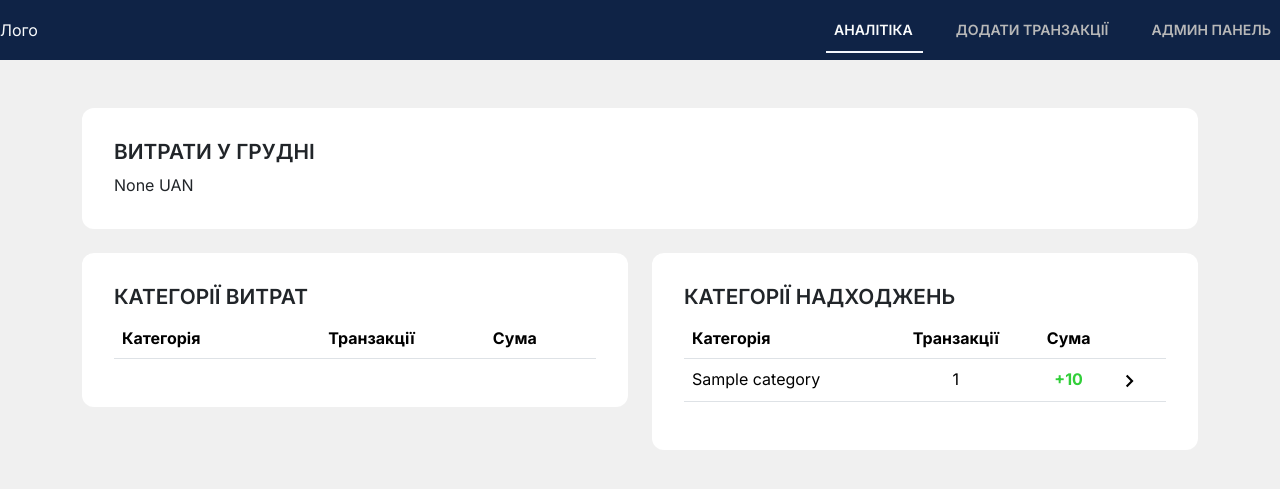
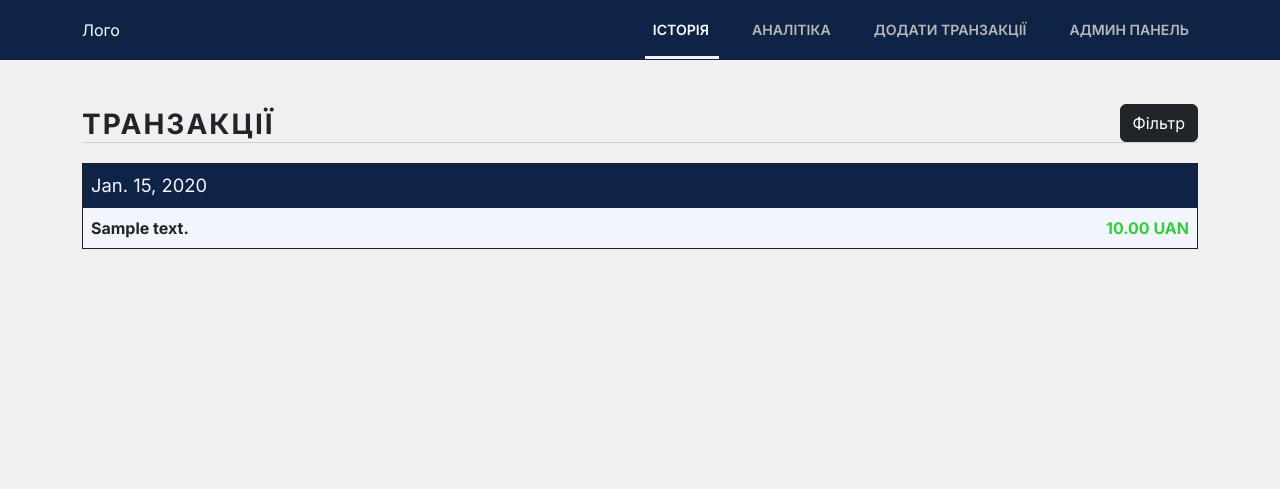
Before and after one commit to Igor231321/tracker, a Django app: page / in a window 1280 px wide. Shown: the top 489 px of the page. Run offline with Django 5.2, Linux system fonts and the light colour scheme; tables that the repository leaves empty hold one stand-in row (values such as "Sample post"); lists and menus that the app fills with data are empty; some libraries are stand-ins or nearby versions.

Commit message:
The transactions filter on site

```diff
--- a/static/css/home.css
+++ b/static/css/home.css
@@ -29,7 +29,6 @@
     grid-template-columns: auto 1fr;
     justify-content: end;
     align-items: center;
-    max-width: 1400px;
     height: 60px;
     margin: 0 auto;
 }
@@ -72,8 +71,8 @@
 .nav-link::before {
     content: '';
     position: absolute;
-    bottom: 0px;
-    height: 2px;
+    bottom: -6px;
+    height: 3px;
     left: 1%;
     width: 100%;
     background: var(--altbackground);
@@ -124,6 +123,8 @@
     background: #fff;
     border-radius: 12px;
     padding: 2rem;
+    /* box-shadow: 0 4px 12px #202020; */
+    box-shadow: 0 .5rem 1.5rem rgba(0, 0, 0, 0.3);
 }
 
 .box__title {
@@ -134,8 +135,6 @@
     text-transform: uppercase;
     font-size: 1.3rem;
 }
-
-.box__text {}
 
 .text-green {
     color: #31cf39 !important;
@@ -159,5 +158,96 @@
     color: #202020;
     border-color: #202020;
     background-color: #fff;
+}
 
+.arhiv-card+.arhiv-card {
+    margin-top: 10px;
 }
+
+.arhiv-card {
+    border: 1px solid #202020;
+}
+
+.arhiv-header {
+    background-color: var(--foreground);
+    color: var(--altbackground);
+    font-size: 1.15rem;
+    padding: 8px;
+}
+
+.arhiv-body {
+    padding: 8px;
+    background-color: var(--altbackground);
+}
+
+.arhiv__item {
+    display: flex;
+    justify-content: space-between;
+}
+
+.arhiv__description {
+    font-weight: 700;
+}
+
+.arhiv__amount {
+    font-weight: 700;
+}
+
+.col-header {
+    display: flex;
+    align-items: end;
+    justify-content: space-between;
+    border-bottom: 1px solid hsl(0 0% 82% / 1);
+    margin: 20px 0;
+}
+
+.col__title {
+    font-weight: 700;
+    letter-spacing: 2px;
+    font-size: 28px;
+    text-transform: uppercase;
+    margin-bottom: 0;
+}
+
+.filters {
+    display: flex;
+    column-gap: 18px;
+}
+
+.filters__text {
+    font-weight: 500;
+    text-decoration: none;
+    text-transform: uppercase;
+    font-size: 14px;
+    border-bottom: 1px solid transparent;
+    color: #797979;
+    transition: all .2s ease-in-out;
+    position: relative;
+}
+
+.filters__text::after {
+    content: "";
+    position: absolute;
+    width: 100%;
+    height: 1px;
+    background: #000;
+    bottom: -2px;
+    left: 0;
+    opacity: 0;
+    transition: all .2s ease-in-out;
+}
+
+.filters__text:hover::after,
+.filters__text.active::after,
+.filters__text:hover,
+.filters__text.active {
+    opacity: 1;
+    color: #000;
+}
+
+.offcanvas__title {
+    text-transform: uppercase;
+    font-size: 1.1rem;
+    /* color: #f9fbfc; */
+    margin-top: 20px;
+}
--- a/templates/base.html
+++ b/templates/base.html
@@ -12,11 +12,11 @@
 
     {% endblock %}
 
-    <title>Document</title>
+    <title>{% block title %} {% endblock %}</title>
   </head>
   <body>
-    <header class="header">
-      <nav class="nav-container">
+    <header class="header ">
+      <nav class="nav-container container">
         <div class="nav-container__left">Лого</div>
 
         <div class="nav-container__menu">
@@ -29,7 +29,8 @@
           </button> {% endcomment %}
 
           <div class="nav-container__links">
-            <a class="nav-link {% if request.resolver_match.view_name == 'tracker:index' %}active{% endif %}" href="{% url 'tracker:index' %}">Аналітіка</a>
+            <a class="nav-link {% if request.resolver_match.view_name == 'tracker:index' %}active{% endif %}" href="{% url 'tracker:index' %}">Історія</a>
+            <a class="nav-link {% if request.resolver_match.view_name == 'tracker:analytics' %}active{% endif %}" href="{% url 'tracker:analytics' %}">Аналітіка</a>
             <a class="nav-link {% if 'create' in request.path %}active{% endif %}" href="{% url 'tracker:create' %}">Додати транзакції</a>
             <a class="nav-link" href="{% url 'admin:index' %}">Админ панель</a>
           </div>
--- a/tracker/admin.py
+++ b/tracker/admin.py
@@ -15,3 +15,4 @@
     list_filter = ["amount", "date", "category", "operation"]
     search_fields = ["description", "amount"]
     date_hierarchy = "date"
+    list_editable = ["amount", "operation"]
--- a/tracker/models.py
+++ b/tracker/models.py
@@ -56,6 +56,7 @@
         db_table = 'transaction'
         verbose_name = "Транзакція"
         verbose_name_plural = "Транзакції"
+        ordering = ["-date"]
 
     def __str__(self):
         return self.description
--- a/tracker/templates/tracker/index.html
+++ b/tracker/templates/tracker/index.html
@@ -1,88 +1,101 @@
 {% extends 'base.html' %}
 {% load static %}
 
+{% block title %}
+Історія транзакцій
+{% endblock title %}
+
+
+
 {% block content %}
-  <main class="container mt-5">
-    <section class="row g-4">
+  <div class="container mt-4">
+    <div class="row">
       <div class="col-12">
-        <div class="box">
-          <div class="row">
-            <div class="col-4">
-              <h4 class="box__title">Витрати у грудні</h4>
-              <p class="box__text">{{ transations_expense_total.total_sum }} UAN</p>
+        <div class="col-header">
+          <h1 class="col__title">Транзакції</h1>
+
+          <button class="btn btn-dark" type="button" data-bs-toggle="offcanvas" data-bs-target="#offcanvasWithBothOptions" aria-controls="offcanvasWithBothOptions">Фільтр</button>
+        </div>
+
+        {% if grouped_transactions %}
+          {% for date, transactions in grouped_transactions.items %}
+            <div class="arhiv-card">
+              <div class="arhiv-header">{{ date }}</div>
+              <div class="arhiv-body">
+                {% for transaction in transactions %}
+                  <div class="arhiv__item">
+                    <span class="arhiv__description">{{ transaction.description }}</span>
+                    {% if transaction.operation == 'income' %}
+                      <span class="arhiv__amount text-green">{{ transaction.amount }} UAN</span>
+                    {% else %}
+                      <span class="arhiv__amount">-{{ transaction.amount }} UAN</span>
+                    {% endif %}
+                  </div>
+                {% endfor %}
+              </div>
             </div>
-          </div>
+          {% endfor %}
+        {% else %}
+          <p class="fw-bold fs-5">Транзакції не знайдено</p>
+        {% endif %}
+      </div>
+    </div>
+  </div>
+
+  <div class="offcanvas offcanvas-end" data-bs-scroll="true" tabindex="-1" id="offcanvasWithBothOptions" aria-labelledby="offcanvasWithBothOptionsLabel">
+    <div class="offcanvas-header">
+      <h5 class="offcanvas-title" id="offcanvasWithBothOptionsLabel">Фільтр</h5>
+      <button type="button" class="btn-close" data-bs-dismiss="offcanvas" aria-label="Close"></button>
+    </div>
+    <div class="offcanvas-body">
+      <form action="{% url 'tracker:index' %}" method="get" class="row">
+
+        <div class="col-12">
+          <h6 class="offcanvas__title">Тип транзакції</h6>
+          {% comment %} <a href="{% url 'tracker:index' %}?query=income" class="filters__text {% if 'income' in request.GET.query %}active{% endif %}">Прибуток</a>
+          <a href="{% url 'tracker:index' %}?query=expense" class="filters__text {% if 'expense' in request.GET.query %}active{% endif %}">Витрати</a> {% endcomment %}
+          <input type="radio" class="btn-check" name="operation" id="btn-check-default" value="default"
+          {% if "default" in request.GET.operation or not request.GET.operation %}checked{% endif %}
+          />
+          <label class="btn btn-outline-dark mb-3" for="btn-check-default">Усі</label>
+
+          <input type="radio" class="btn-check" name="operation" id="btn-check-income" value="income"
+          {% if "income" in request.GET.operation %}checked{% endif %}
+          />
+          <label class="btn btn-outline-dark mb-3" for="btn-check-income">Прибуток</label>
+
+          <input type="radio" class="btn-check" name="operation" id="btn-check-expense" value="expense"
+          {% if "expense" in request.GET.operation %}checked{% endif %}/>
+          <label class="btn btn-outline-dark mb-3" for="btn-check-expense">Витрати</label>
         </div>
-      </div>
+        {% comment %} <input type="hidden" name="q" value="request.GET." /> {% endcomment %}
 
-      <div class="col-6">
-        <div class="box">
-          <h2 class="box__title">Категорії витрат</h2>
+        <div class="col-12">
+          <h6 class="offcanvas__title">Категорія</h6>
+          {% for category in categorys %}
+            <input
+              type="checkbox"
+              class="btn-check"
+              name="category"
+              id="btn-check-{{ category.id }}"
+              value="{{ category.slug }}"
+              {% if category.slug in selected_categorys %}checked{% endif %}
+            >
+            <label class="btn btn-outline-dark mb-3" for="btn-check-{{ category.id }}">{{ category.title }}</label>
+          {% endfor %}
+        </div>
 
-          <table class="table table-hover">
-            <thead>
-              <tr>
-                <th scope="col">Категорія</th>
-                <th scope="col" class="text-center">Транзакції</th>
-                <th scope="col" class="text-center">Сума</th>
-                <th scope="col"></th>
-              </tr>
-            </thead>
-            <tbody>
-              {% for category in categories_with_total_expense %}
-                <tr>
-                  <th scope="row" class="fw-normal">{{ category.title }}</th>
-                  <td class="text-center">{{ category.total_transactions }}</td>
-                  <td class="text-center">-{{ category.total_amount }}</td>
-                  <td>
-                    <a href="{% url 'tracker:category_detail' category.slug %}">
-                      <svg xmlns="http://www.w3.org/2000/svg" height="24px" viewBox="0 -960 960 960" width="24px" fill="#000000">
-                        <path d="m501.85-481-186-186L376-727.15 622.15-481 376-234.85 315.85-295l186-186Z" />
-                      </svg>
-                    </a>
-                  </td>
-                </tr>
-              {% endfor %}
-            </tbody>
-          </table>
+        <div class="col-12">
+          <h6 class="offcanvas__title">Період</h6>
+          {% for item in months %}
+            <input type="radio" class="btn-check" name="month" id="btn-check-{{ item.month_num }}" value="{{ item.month_num }}"
+            {% if item.month_num == month %}checked{% endif %}
+            />
+            <label class="btn btn-outline-dark mb-3" for="btn-check-{{ item.month_num }}">{{ item.month_name }}</label>
+          {% endfor %}
         </div>
-      </div>
-
-      <div class="col-6">
-        <div class="box">
-          <h2 class="box__title">Категорії надходжень</h2>
-          {% if categories_with_total_income %}
-            <table class="table table-hover">
-              <thead>
-                <tr>
-                  <th scope="col">Категорія</th>
-                  <th scope="col" class="text-center">Транзакції</th>
-                  <th scope="col" class="text-center">Сума</th>
-                  <th scope="col"></th>
-                </tr>
-              </thead>
-              <tbody>
-                {% for category in categories_with_total_income %}
-                  <tr>
-                    <th scope="row" class="fw-normal">{{ category.title }}</th>
-                    <td class="text-center">{{ category.total_transactions }}</td>
-                    <td class="text-green text-center">+{{ category.total_amount }}</td>
-                    <td>
-                      <a href="{% url 'tracker:category_detail' category.slug %}">
-                        <svg xmlns="http://www.w3.org/2000/svg" height="24px" viewBox="0 -960 960 960" width="24px" fill="#000000">
-                          <path d="m501.85-481-186-186L376-727.15 622.15-481 376-234.85 315.85-295l186-186Z" />
-                        </svg>
-                      </a>
-                    </td>
-                  </tr>
-                {% endfor %}
-              </tbody>
-            </table>
-          {% else %}
-            <p>Надходжень поки що не має</p>
-          {% endif %}
-        </div>
-      </div>
-    </section>
-  </main>
+        <button type="submit" class="btn btn-warning mt-3">Застосувати</button>
+      </form>
+    </div>
+  </div>
 {% endblock %}
--- a/tracker/urls.py
+++ b/tracker/urls.py
@@ -1,11 +1,13 @@
 from django.urls import path
 
 from tracker import views
+
 
 app_name = "tracker"
 
 urlpatterns = [
     path("", views.TransactionListView.as_view(), name="index"),
+    path("analytics/", views.AnalyticsListView.as_view(), name="analytics"),
     path("category/<slug:slug>/", views.CategoryDetailView.as_view(), name="category_detail"),
     path("create/", views.TransactionCreateView.as_view(), name="create")
 ]
--- a/tracker/views.py
+++ b/tracker/views.py
@@ -1,4 +1,5 @@
-from django.db.models import Q, Sum, Count
+from django.db.models import Q, Case, Sum, Count, Value, When
+from django.db.models.functions import ExtractMonth
 from django.urls import reverse_lazy
 from django.views import generic
 
@@ -6,34 +7,49 @@
 from tracker.models import Category, Transaction
 
 
-class TransactionListView(generic.ListView):
+class AnalyticsListView(generic.ListView):
     model = Transaction
-    template_name = "tracker/index.html"
+    template_name = "tracker/analytics.html"
     context_object_name = "transations"
 
     def get_context_data(self, **kwargs):
         context = super().get_context_data(**kwargs)
 
-        categories_with_total_income = Category.objects.annotate(
-            total_amount=Sum(
-                'transactions__amount',
-                filter=Q(transactions__operation=Transaction.Operation.INCOME)  # Условие фильтрации
-            ),
-            total_transactions=Count("transactions")
-        ).filter(total_amount__gt=0).order_by("-total_amount")
+        categories_with_total_income = (
+            Category.objects.annotate(
+                total_amount=Sum(
+                    "transactions__amount",
+                    filter=Q(
+                        transactions__operation=Transaction.Operation.INCOME
+                    ),  # Условие фильтрации
+                ),
+                total_transactions=Count("transactions"),
+            )
+            .filter(total_amount__gt=0)
+            .order_by("-total_amount")
+        )
 
-        categories_with_total_expense = Category.objects.annotate(
-            total_amount=Sum(
-                'transactions__amount',
-                filter=Q(transactions__operation=Transaction.Operation.EXPENSE)  # Условие фильтрации
-            ),
-            total_transactions=Count("transactions")
-        ).filter(total_amount__gt=0).order_by("-total_amount")
+        categories_with_total_expense = (
+            Category.objects.annotate(
+                total_amount=Sum(
+                    "transactions__amount",
+                    filter=Q(
+                        transactions__operation=Transaction.Operation.EXPENSE
+                    ),  # Условие фильтрации
+                ),
+                total_transactions=Count("transactions"),
+            )
+            .filter(total_amount__gt=0)
+            .order_by("-total_amount")
+        )
 
-        context['categories_with_total_income'] = categories_with_total_income
-        context['categories_with_total_expense'] = categories_with_total_expense
 
+        context["categories_with_total_income"] = categories_with_total_income
+        context["categories_with_total_expense"] = categories_with_total_expense
         context["transations_expense_total"] = Transaction.objects.total_expense()
+
+
+
         return context
 
 
@@ -64,3 +80,79 @@
         context["categories"] = Category.objects.all()
         context["operations"] = Transaction.Operation.choices
         return context
+
+
+class TransactionListView(generic.ListView):
+    template_name = "tracker/index.html"
+    context_object_name = "transactions"
+
+    def get_queryset(self):
+        operation = self.request.GET.get("operation")
+        category = self.request.GET.getlist("category")
+        month = self.request.GET.get("month")
+
+        if operation == "default" or not operation:
+            transactions = Transaction.objects.all()
+        elif operation == "income":
+            transactions = Transaction.objects.income()
+        elif operation == "expense":
+            transactions = Transaction.objects.expense()
+
+        if category:
+            transactions = transactions.filter(category__slug__in=category)
+
+        if month:
+            transactions = transactions.filter(date__month=month)
+
+        return transactions
+
+    def get_context_data(self, **kwargs):
+        context = super().get_context_data(**kwargs)
+
+        months_dict = {
+            1: "Січень",
+            2: "Лютий",
+            3: "Березень",
+            4: "Квітень",
+            5: "Травень",
+            6: "Червень",
+            7: "Липень",
+            8: "Серпень",
+            9: "Вересень",
+            10: "Жовтень",
+            11: "Листопад",
+            12: "Грудень",
+        }
+
+        transaction_month = (
+            Transaction.objects.annotate(month_num=ExtractMonth("date"))
+            .annotate(
+                month_name=Case(
+                    *[
+                        When(month_num=num, then=Value(name))
+                        for num, name in months_dict.items()
+                    ]
+                )
+            )
+            .values("month_num", "month_name")
+            .distinct()
+            .order_by("month_num")
+        )
+
+        transactions = context["transactions"]
+        grouped_transactions = {}
+
+        for transaction in transactions:
+            date_key = transaction.date.date()
+
+            if date_key not in grouped_transactions:
+                grouped_transactions[date_key] = []
+
+            grouped_transactions[date_key].append(transaction)
+
+        context["grouped_transactions"] = grouped_transactions
+        context["categorys"] = Category.objects.all()
+        context["selected_categorys"] = self.request.GET.getlist("category")
+        context["month"] = int(self.request.GET.get("month", 0))
+        context["months"] = transaction_month
+        return context
```
Also changed, not shown: tracker/templates/tracker/analytics.html (added, +94 -0 lines).
